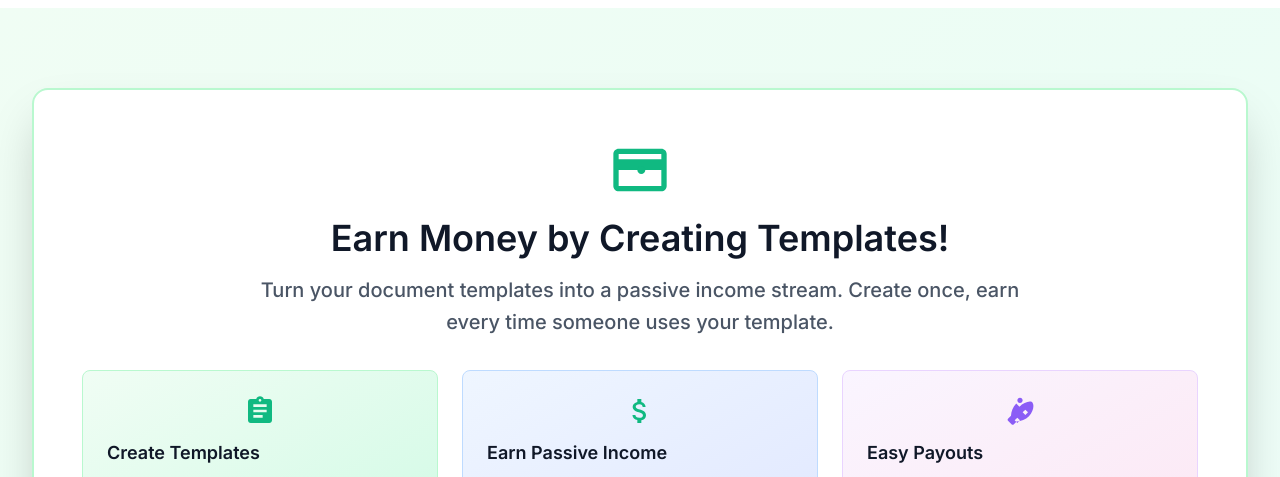
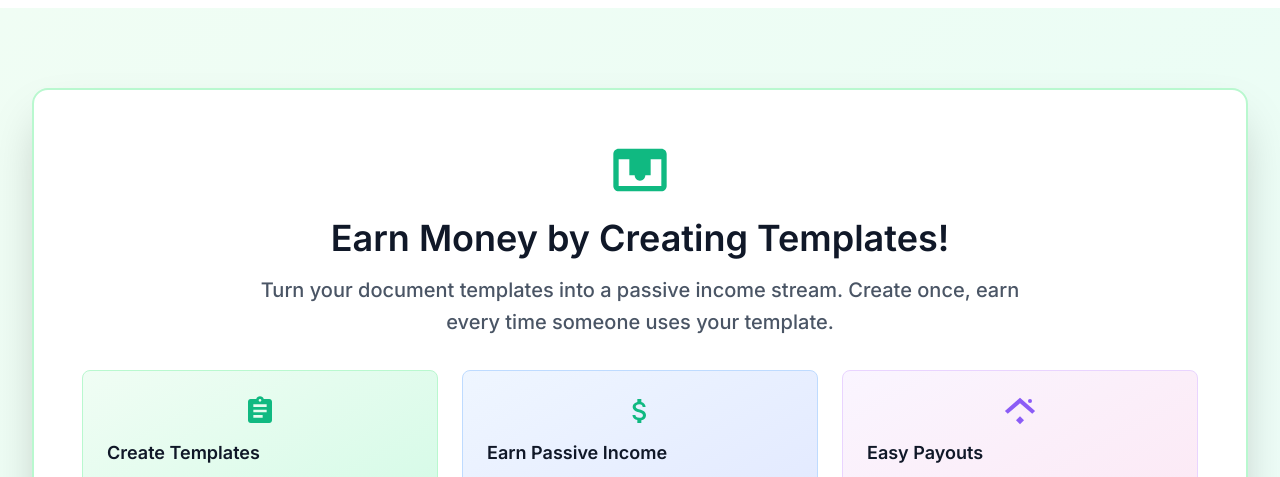
Before and after one commit to AdityaPandey-DEV/FunPrinting, a Next.js app: page / in a window 1280 px wide. Shown: the part 1520-1997 px from the top of the page. Built offline with nearby package versions, Linux system fonts and the light colour scheme; no server answers; the database is empty.

Commit message:
fix fotter icon vith svg '

```diff
--- a/src/components/SocialIcons.tsx
+++ b/src/components/SocialIcons.tsx
@@ -337,8 +337,7 @@ export const MoneyIcon: React.FC<IconProps> = ({ className = '', size = 24 }) =>
       className={className}
       xmlns="http://www.w3.org/2000/svg"
     >
-      <path d="M20 4H4c-1.11 0-1.99.89-1.99 2L2 18c0 1.11.89 2 2 2h16c1.11 0 2-.89 2-2V6c0-1.11-.89-2-2-2zm0 14H4v-6h16v6zm0-10H4V6h16v2z" />
-      <path d="M12.5 13.5c.83 0 1.5-.67 1.5-1.5s-.67-1.5-1.5-1.5S11 11.17 11 12s.67 1.5 1.5 1.5z" />
+      <path d="M20 4H4c-1.1 0-2 .9-2 2v12c0 1.1.9 2 2 2h16c1.1 0 2-.9 2-2V6c0-1.1-.9-2-2-2zm0 14H4V8h16v10zm-8-2c1.1 0 2-.9 2-2s-.9-2-2-2-2 .9-2 2 .9 2 2 2zm4-8H8v6h8V8z" />
     </svg>
   );
 };
@@ -368,7 +367,8 @@ export const RocketIcon: React.FC<IconProps> = ({ className = '', size = 24 }) =
       className={className}
       xmlns="http://www.w3.org/2000/svg"
     >
-      <path d="M9.19 6.35c-2.5 2.5-3.78 5.87-3.96 9.24l-2.23 2.23c-.39.39-.39 1.02 0 1.41l2.83 2.83c.39.39 1.02.39 1.41 0l2.23-2.23c3.37-.18 6.74-1.46 9.24-3.96 3.12-3.12 4.07-7.68 2.82-9.93s-6.81-.3-9.93 2.82zM12 2c1.1 0 2 .9 2 2s-.9 2-2 2-2-.9-2-2 .9-2 2-2zm-2 19l-2-2 2-2 2 2-2 2zm6-6l-2-2 2-2 2 2-2 2z" />
+      <path d="M2.81 14.12l-2.12-2.12L12 2l11.31 10-2.12 2.12L12 6.24 2.81 14.12zM12 22l-3-3 3-3 3 3-3 3z" />
+      <circle cx="19.5" cy="4.5" r="1.5" />
     </svg>
   );
 };
```
